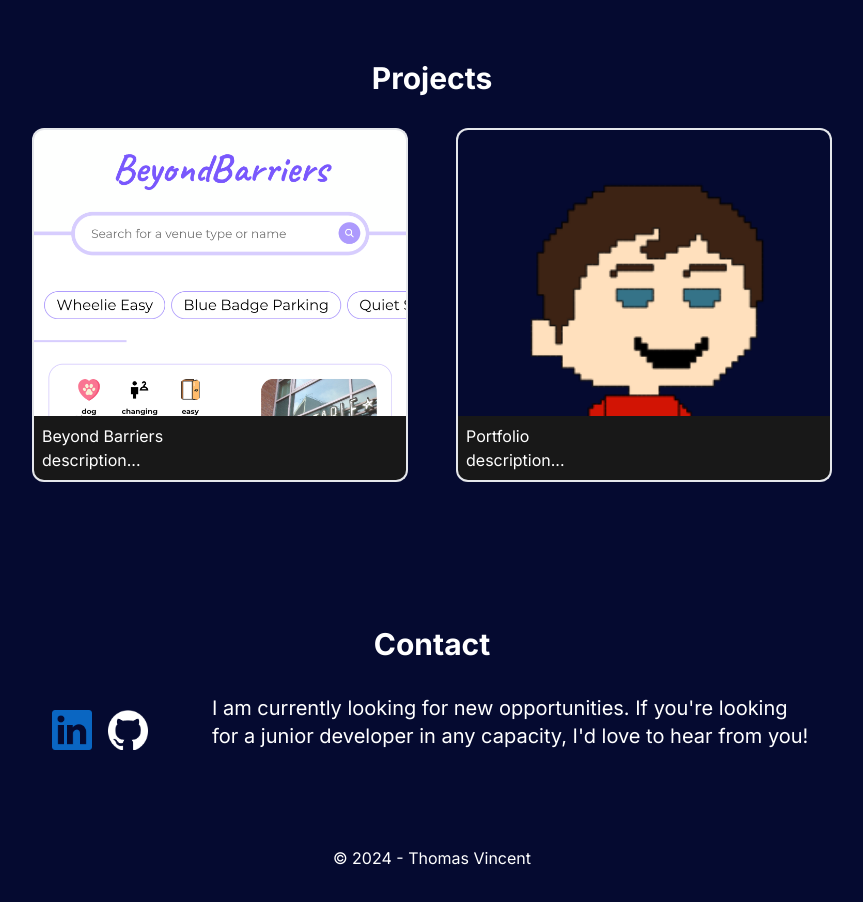
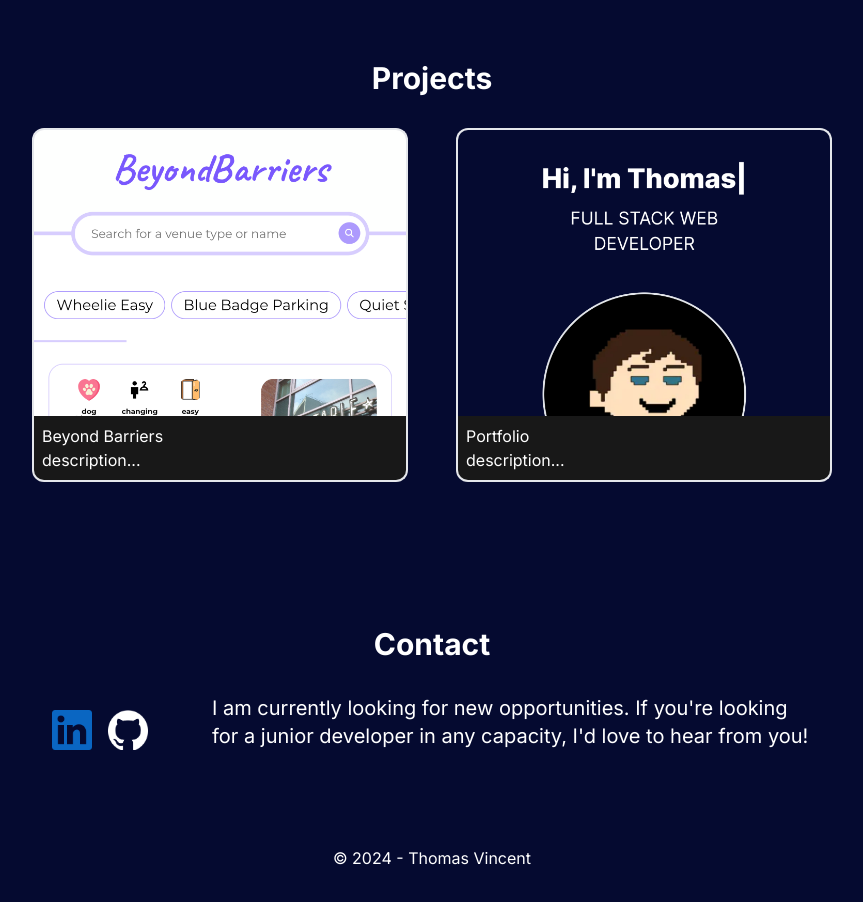
Before and after one commit to tvincent23/Portfolio, a Next.js app in the folder my-app/: page / in a window 1280 px wide. Shown: the part 1860-2762 px from the top of the page, without its empty margins (208-1071 px from the left). Built offline with nearby package versions, Linux system fonts and the light colour scheme.

Commit message:
portfolio image added

```diff
--- a/my-app/app/components/Projects.jsx
+++ b/my-app/app/components/Projects.jsx
@@ -16,7 +16,7 @@ const Projects = () => {
       id: 2,
       title: "Portfolio",
       description: "description...",
-      image: "/images/thomas_256_avatar.png",
+      image: "/images/img3p.png",
       gitUrl: "/",
       previewUrl: "/",
     },
```
Also changed, not shown: my-app/public/images/img3p.png (added).
